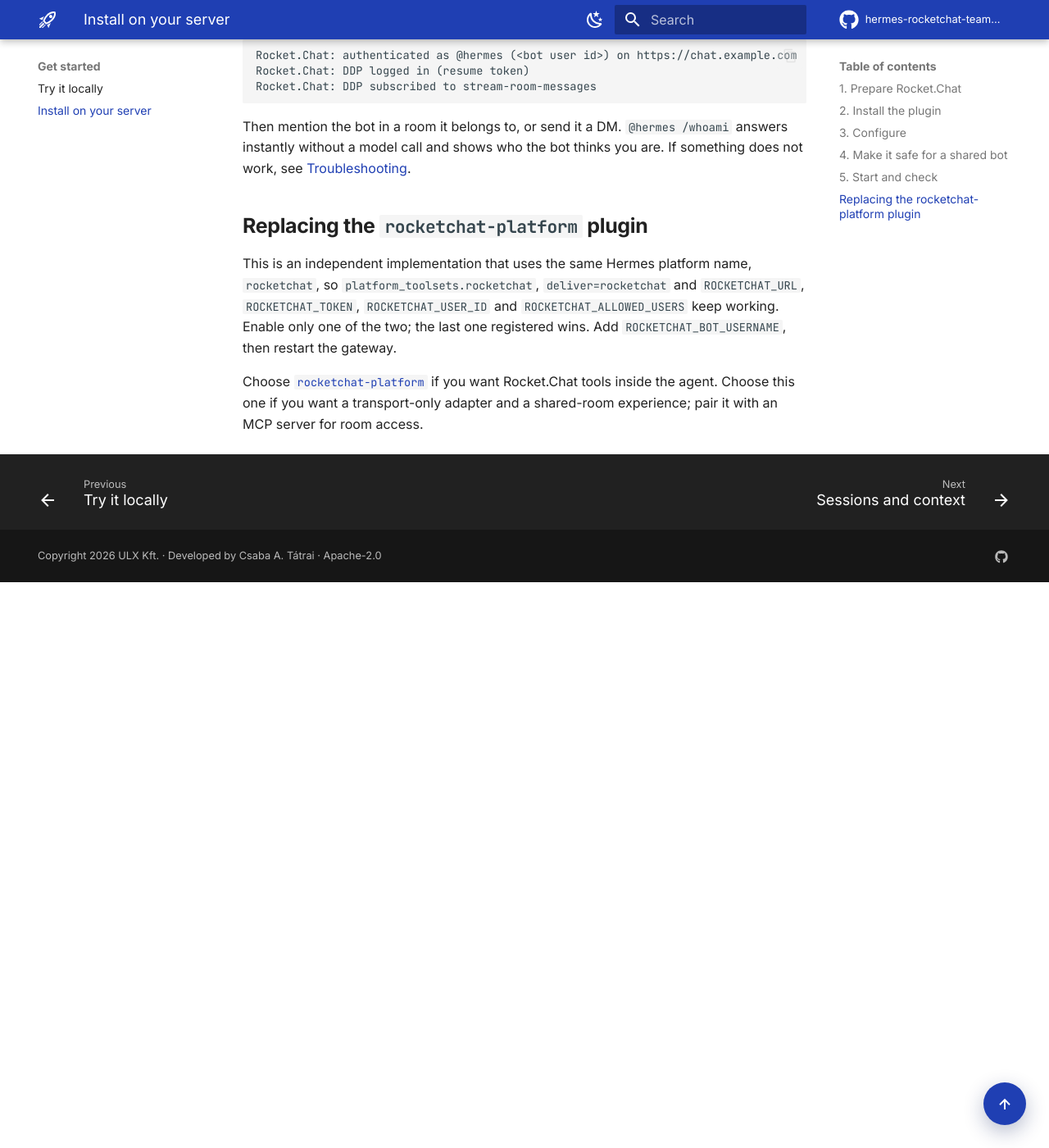
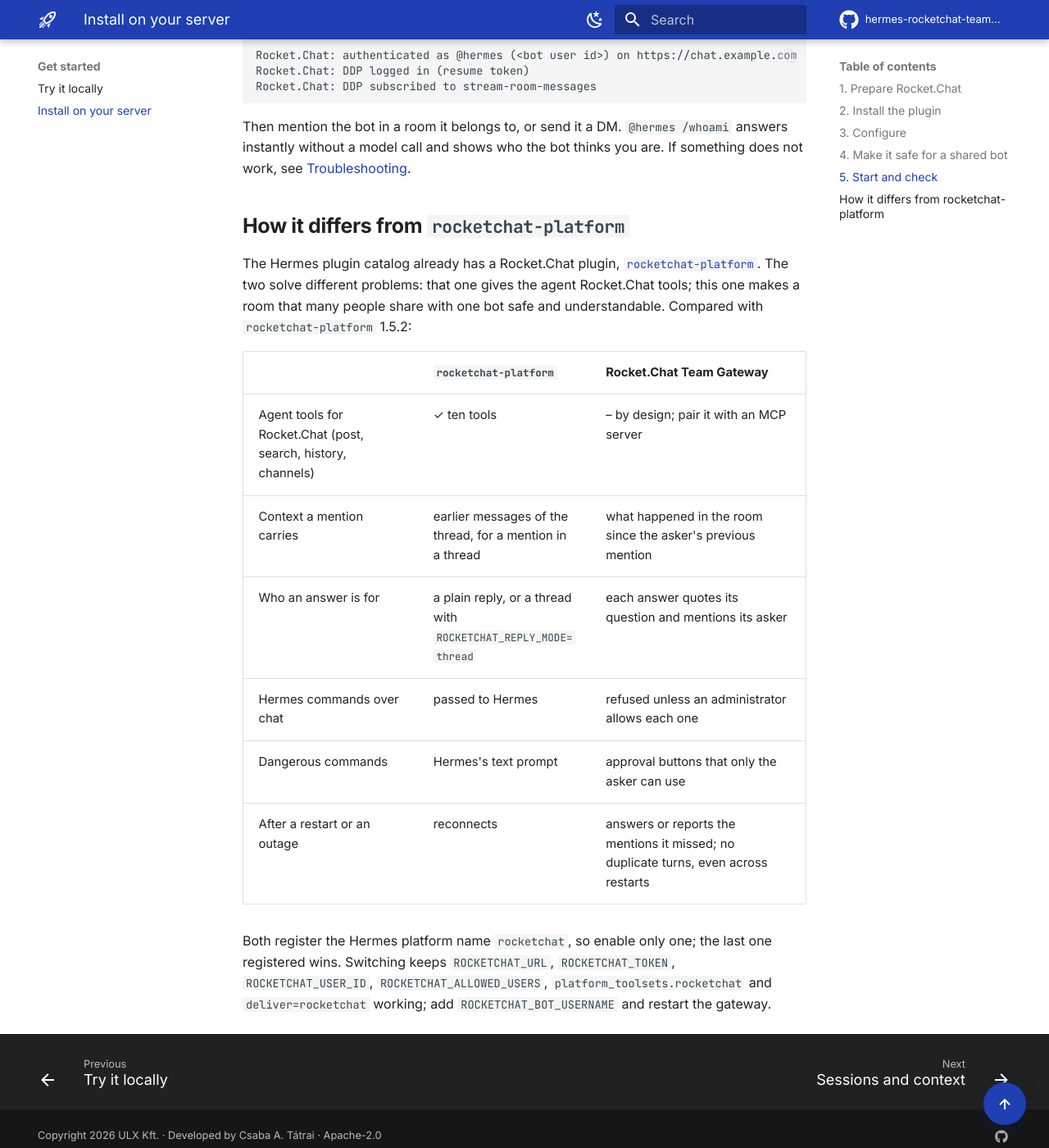
Before and after one commit to csabatatrai-ulx/hermes-rocketchat-team-gateway, an MkDocs documentation site: the page built from docs/getting-started.md, in a window 1280 px wide and 1400 px high, scrolled down 1596 px. Shown: the whole window at 82% size. Built offline with MkDocs 1.6.1 and Material for MkDocs 9.7.7, drawn with Linux system fonts in a browser that asks for light colours; comment, search, counter and statistics services are not loaded.

Commit message:
README: how this differs from rocketchat-platform
A checked comparison with rocketchat-platform 1.5.2 replaces the switching
note: what each plugin is for, context, attribution, command handling,
approvals and recovery, and how to switch.

```diff
--- a/docs/getting-started.md
+++ b/docs/getting-started.md
@@ -69,8 +69,17 @@ Rocket.Chat: DDP subscribed to stream-room-messages
 
 Then mention the bot in a room it belongs to, or send it a DM. `@hermes /whoami` answers instantly without a model call and shows who the bot thinks you are. If something does not work, see [Troubleshooting](troubleshooting.md).
 
-## Replacing the `rocketchat-platform` plugin
+## How it differs from `rocketchat-platform`
 
-This is an independent implementation that uses the same Hermes platform name, `rocketchat`, so `platform_toolsets.rocketchat`, `deliver=rocketchat` and `ROCKETCHAT_URL`, `ROCKETCHAT_TOKEN`, `ROCKETCHAT_USER_ID` and `ROCKETCHAT_ALLOWED_USERS` keep working. Enable only one of the two; the last one registered wins. Add `ROCKETCHAT_BOT_USERNAME`, then restart the gateway.
+The Hermes plugin catalog already has a Rocket.Chat plugin, [`rocketchat-platform`](https://github.com/HalfbitStudio/hermes-plugin-rocketchat). The two solve different problems: that one gives the agent Rocket.Chat tools; this one makes a room that many people share with one bot safe and understandable. Compared with `rocketchat-platform` 1.5.2:
 
-Choose [`rocketchat-platform`](https://github.com/HalfbitStudio/hermes-plugin-rocketchat) if you want Rocket.Chat tools inside the agent. Choose this one if you want a transport-only adapter and a shared-room experience; pair it with an MCP server for room access.
+| | `rocketchat-platform` | Rocket.Chat Team Gateway |
+|---|---|---|
+| Agent tools for Rocket.Chat (post, search, history, channels) | ✓ ten tools | – by design; pair it with an MCP server |
+| Context a mention carries | earlier messages of the thread, for a mention in a thread | what happened in the room since the asker's previous mention |
+| Who an answer is for | a plain reply, or a thread with `ROCKETCHAT_REPLY_MODE=thread` | each answer quotes its question and mentions its asker |
+| Hermes commands over chat | passed to Hermes | refused unless an administrator allows each one |
+| Dangerous commands | Hermes's text prompt | approval buttons that only the asker can use |
+| After a restart or an outage | reconnects | answers or reports the mentions it missed; no duplicate turns, even across restarts |
+
+Both register the Hermes platform name `rocketchat`, so enable only one; the last one registered wins. Switching keeps `ROCKETCHAT_URL`, `ROCKETCHAT_TOKEN`, `ROCKETCHAT_USER_ID`, `ROCKETCHAT_ALLOWED_USERS`, `platform_toolsets.rocketchat` and `deliver=rocketchat` working; add `ROCKETCHAT_BOT_USERNAME` and restart the gateway.
```
Also changed, not shown: README.md (+12 -3 lines).
